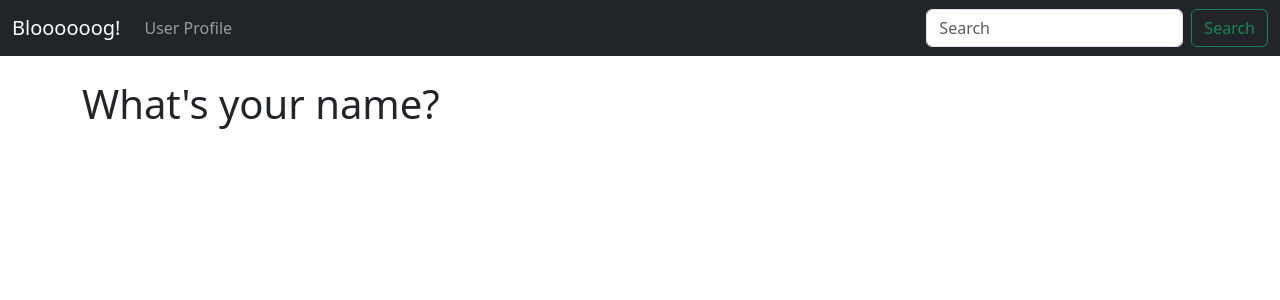
After one commit to babosina/blogger, a Flask app: page /name in a window 1280 px wide. The commit adds this page. Shown: the top 300 px of the page. Run offline with Flask 3, Linux system fonts and the light colour scheme.

Commit message:
add name route

```diff
--- a/app.py
+++ b/app.py
@@ -1,7 +1,17 @@
 from flask import Flask, render_template
+from flask_wtf import FlaskForm
+from wtforms import StringField, SubmitField
+from wtforms.validators import DataRequired
 
 # Create a Flask instance
 app = Flask(__name__)
+app.config['SECRET_KEY'] = "for testing purposes"
+
+
+# Create a Form Class
+class NamerForm(FlaskForm):
+    name = StringField("What's your name? ", validators=[DataRequired()])
+    submit = SubmitField("Submit")
 
 
 # Create a route decorator
@@ -38,5 +48,20 @@ def page_not_found(e):
     return render_template("500.html"), 500
 
 
+@app.route('/name', methods=['GET', 'POST'])
+def name():
+    name = None
+    form = NamerForm()
+
+    # Validate form
+    if form.validate_on_submit():
+        form = form.name.data
+        form.name.data = ""
+
+    return render_template("name.html",
+                           name=name,
+                           form=form)
+
+
 if __name__ == '__main__':
     app.run()
--- /dev/null
+++ b/templates/name.html
@@ -0,0 +1,6 @@
+{% extends 'base.html' %}
+
+{% block content %}
+
+    <h1>What's your name? </h1>
+{% endblock %}
--- a/templates/navbar.html
+++ b/templates/navbar.html
@@ -1,4 +1,4 @@
-<nav class="navbar navbar-expand-lg bg-body-tertiary">
+<nav class="navbar navbar-expand-lg navbar-dark bg-dark">
   <div class="container-fluid">
     <a class="navbar-brand" href="{{ url_for('index') }}">Bloooooog!</a>
     <button class="navbar-toggler" type="button" data-bs-toggle="collapse" data-bs-target="#navbarSupportedContent" aria-controls="navbarSupportedContent" aria-expanded="false" aria-label="Toggle navigation">
```
